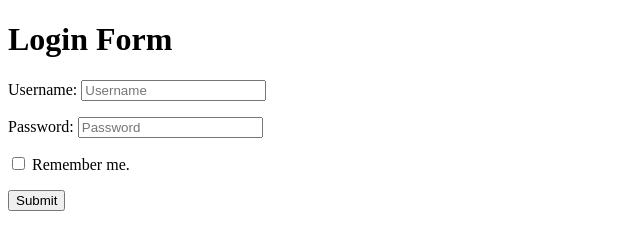
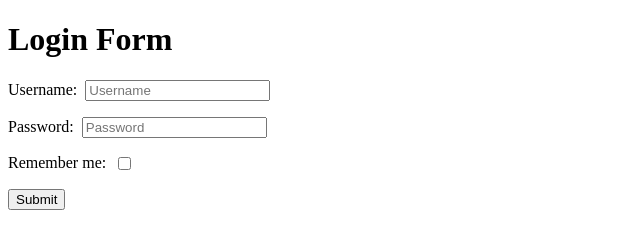
Before and after one commit to acciojob/remember-me-login-form-Pk9697, a website: page main.html in a window 1280 px wide. Shown: the full height of the page, 0-640 px from the left. Drawn offline with Linux system fonts and the light colour scheme.

Commit message:
created a submission

```diff
--- a/main.html
+++ b/main.html
@@ -19,8 +19,8 @@
 			<input type='password' placeholder='Password' id='password'/>
 		</div>
 		<div class='input-container'>
+			<label for='checkbox'>Remember me:</label>
 			<input type='checkbox' id='checkbox'/>
-			<label for='checkbox'>Remember me.</label>
 		</div>
 		<input type='submit' id='submit' value='Submit'/>
 		<button id='existing'>Login as existing user</button>
--- a/styles.css
+++ b/styles.css
@@ -5,3 +5,9 @@
 	gap:1em;
 	align-items:flex-start;
 }
+
+.input-container{
+	display:flex;
+	align-items:center;
+	gap:0.5em;
+}
```
